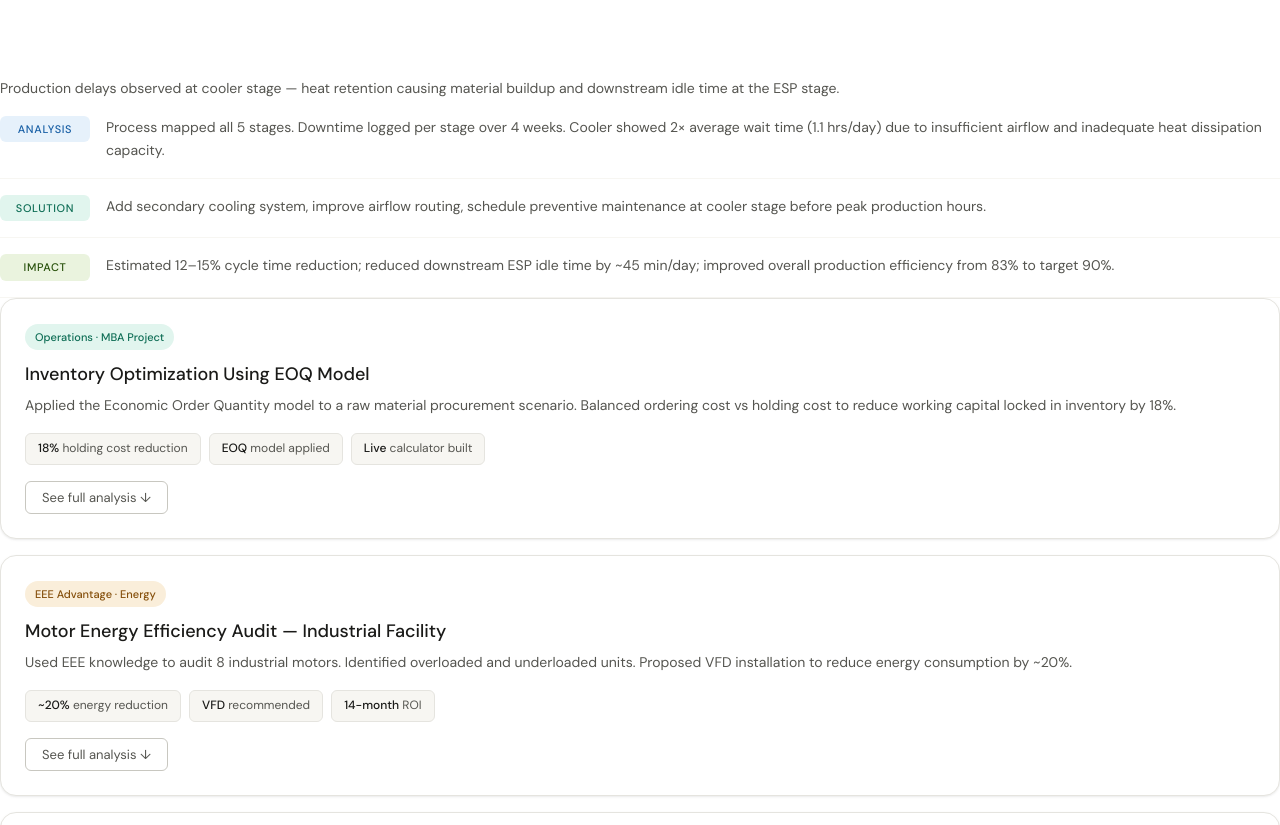
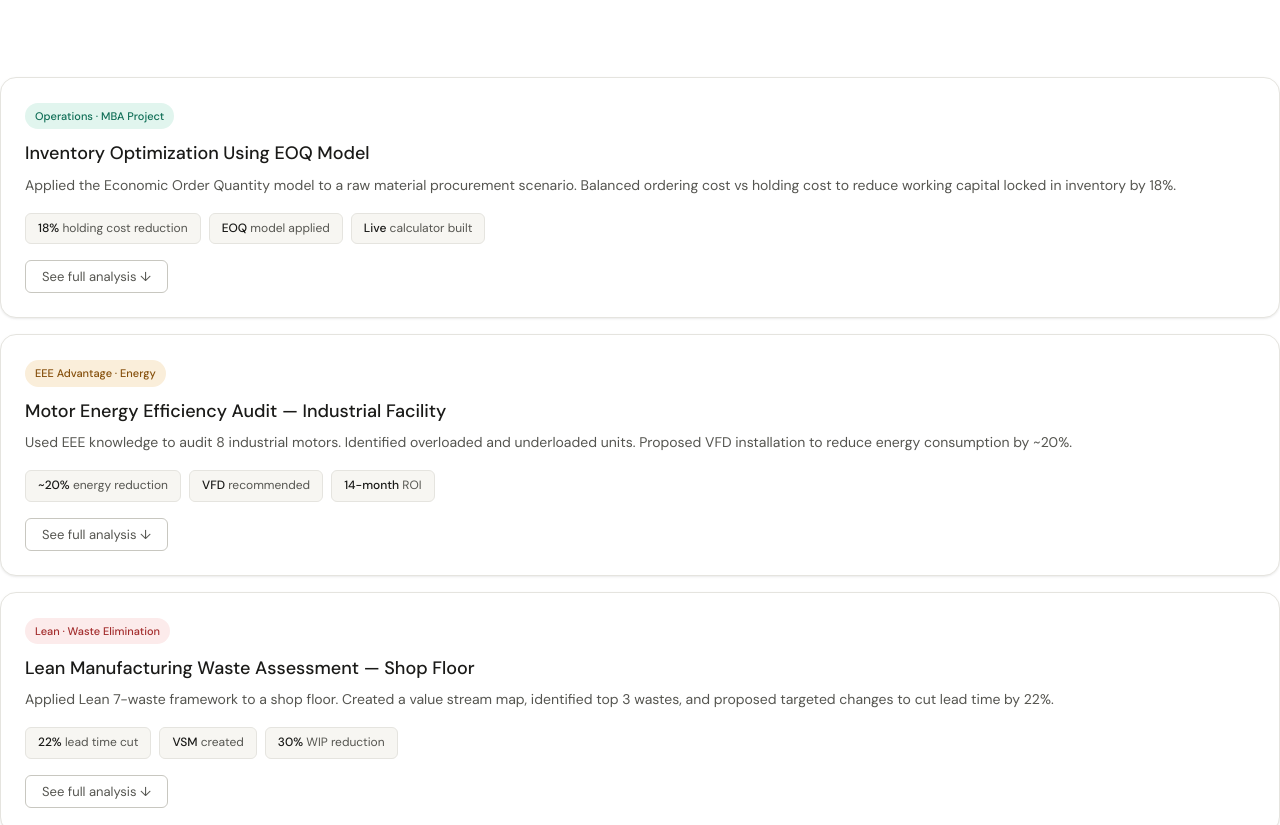
Before and after one commit to Bala-Shunmugam-M/Bala-Shunmugam-Portfolio, a plain HTML site: page index.html in a window 1280 px wide. Shown: the part 1527-2352 px from the top of the page. Drawn offline with nearby package versions, Linux system fonts and the light colour scheme.

Commit message:
Update index.html

```diff
--- a/index.html
+++ b/index.html
@@ -142,24 +142,6 @@
       </div>
     </div>
   </section>
-
-
-            <div class="step-text">Production delays observed at cooler stage — heat retention causing material buildup and downstream idle time at the ESP stage.</div>
-          </div>
-          <div class="detail-step">
-            <div class="step-label step-a">Analysis</div>
-            <div class="step-text">Process mapped all 5 stages. Downtime logged per stage over 4 weeks. Cooler showed 2× average wait time (1.1 hrs/day) due to insufficient airflow and inadequate heat dissipation capacity.</div>
-          </div>
-          <div class="detail-step">
-            <div class="step-label step-s">Solution</div>
-            <div class="step-text">Add secondary cooling system, improve airflow routing, schedule preventive maintenance at cooler stage before peak production hours.</div>
-          </div>
-          <div class="detail-step">
-            <div class="step-label step-i">Impact</div>
-            <div class="step-text">Estimated 12–15% cycle time reduction; reduced downstream ESP idle time by ~45 min/day; improved overall production efficiency from 83% to target 90%.</div>
-          </div>
-        </div>
-      </div>
 
       <!-- Project 2 -->
       <div class="project-card" data-index="2">
@@ -572,7 +554,7 @@
   <footer class="footer">
     <div class="container">
       <p>Built with HTML, CSS &amp; JavaScript · Hosted on GitHub Pages</p>
-      <p class="footer-name">Your Name &nbsp;·&nbsp; EEE + MBA Operations</p>
+      <p class="footer-name">Bala Shunmugam &nbsp;·&nbsp; EEE + MBA Operations</p>
     </div>
   </footer>
 
@@ -912,7 +894,7 @@
       <p class="section-intro">Open to manufacturing, operations, and supply chain roles. Based in Tamil Nadu — open to relocation.</p>
 
       <div class="contact-grid">
-        <a href="balashunmugamruthran@gmail.com" class="contact-card">
+        <a href="mailto:balashunmugamruthran@gmail.com" class="contact-card">
           <div class="contact-icon">✉</div>
           <div class="contact-label">Email</div>
           <div class="contact-value">balashunmugamruthran@gmail.com</div>
@@ -937,7 +919,7 @@
   <footer class="footer">
     <div class="container">
       <p>Built with HTML, CSS &amp; JavaScript · Hosted on GitHub Pages</p>
-      <p class="footer-name">Your Name &nbsp;·&nbsp; EEE + MBA Operations</p>
+      <p class="footer-name">Bala Shunmugam &nbsp;·&nbsp; EEE + MBA Operations</p>
     </div>
   </footer>
 
```
